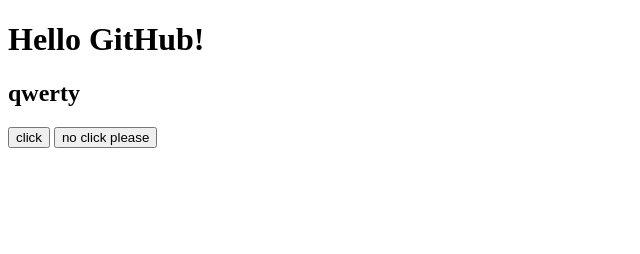
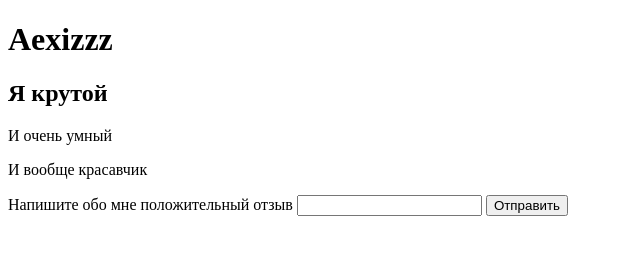
Before and after one commit to Aexizzz/midis, a plain HTML site: page index.html in a window 1280 px wide. Shown: the whole page, without its empty margins (0-640 px from the left). Drawn offline with Linux system fonts and the light colour scheme.

Commit message:
aexizzz_commit

```diff
--- a/index.html
+++ b/index.html
@@ -3,15 +3,19 @@
 <head>
     <meta charset="UTF-8">
     <meta name="viewport" content="width=device-width, initial-scale=1.0">
-    <title>Document</title>
+    <title>Aexizzz</title>
 </head>
 <body>
-    <h1>Hello GitHub!</h1>
-
+    <h1>Aexizzz</h1>
     <div class="container">
-        <h2>qwerty</h2>
-        <button>click</button>
-        <button>no click please</button>
+        <h2>Я крутой</h2>
+        <p>И очень умный</p>
+        <p>И вообще красавчик</p>
+    </div>
+    <div class="input_container">
+        <label for="input_otziv">Напишите обо мне положительный отзыв</label>
+        <input type="text" name="input_otziv" id="input_otziv">
+        <button>Отправить</button>
     </div>
 </body>
 </html>
```
